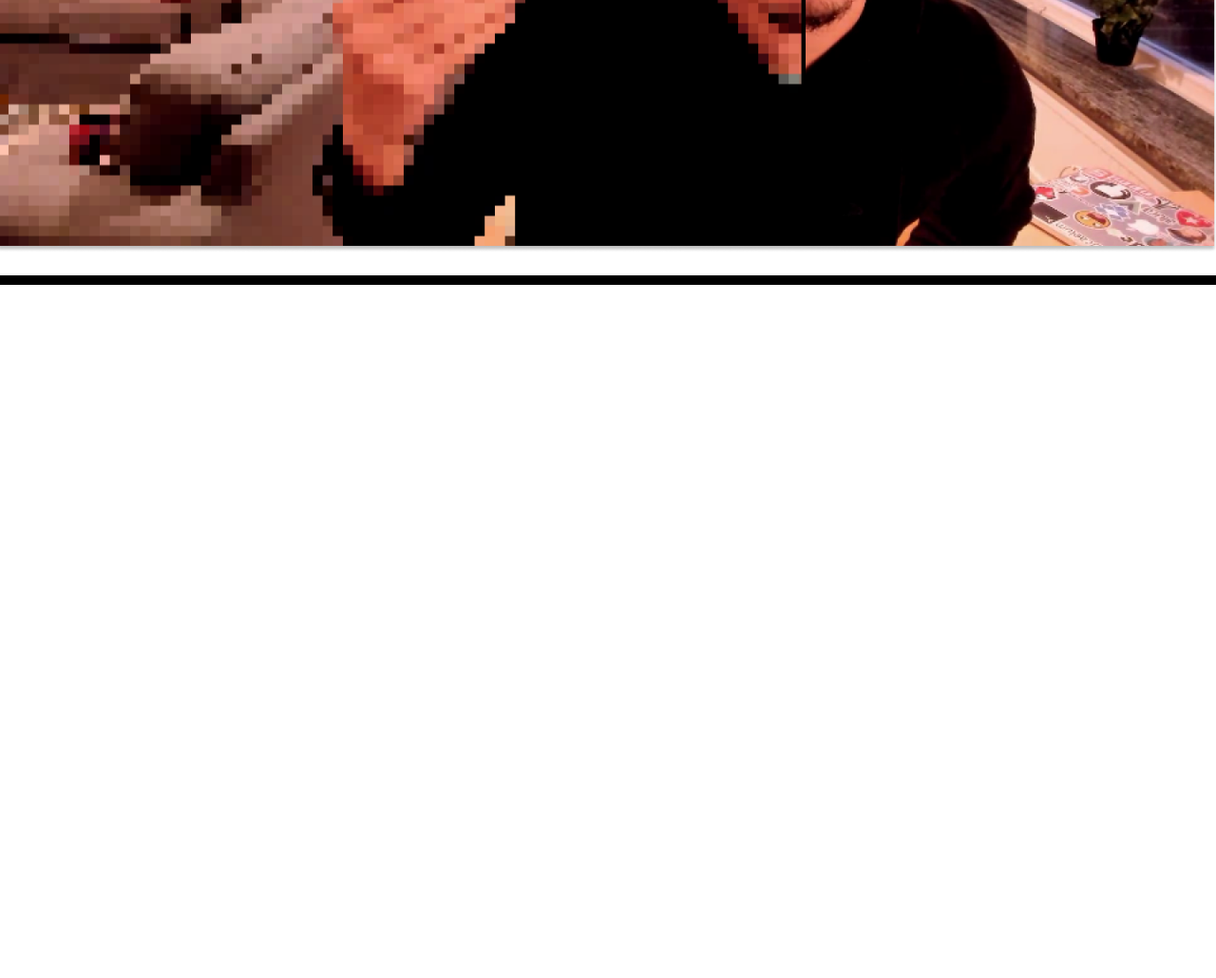
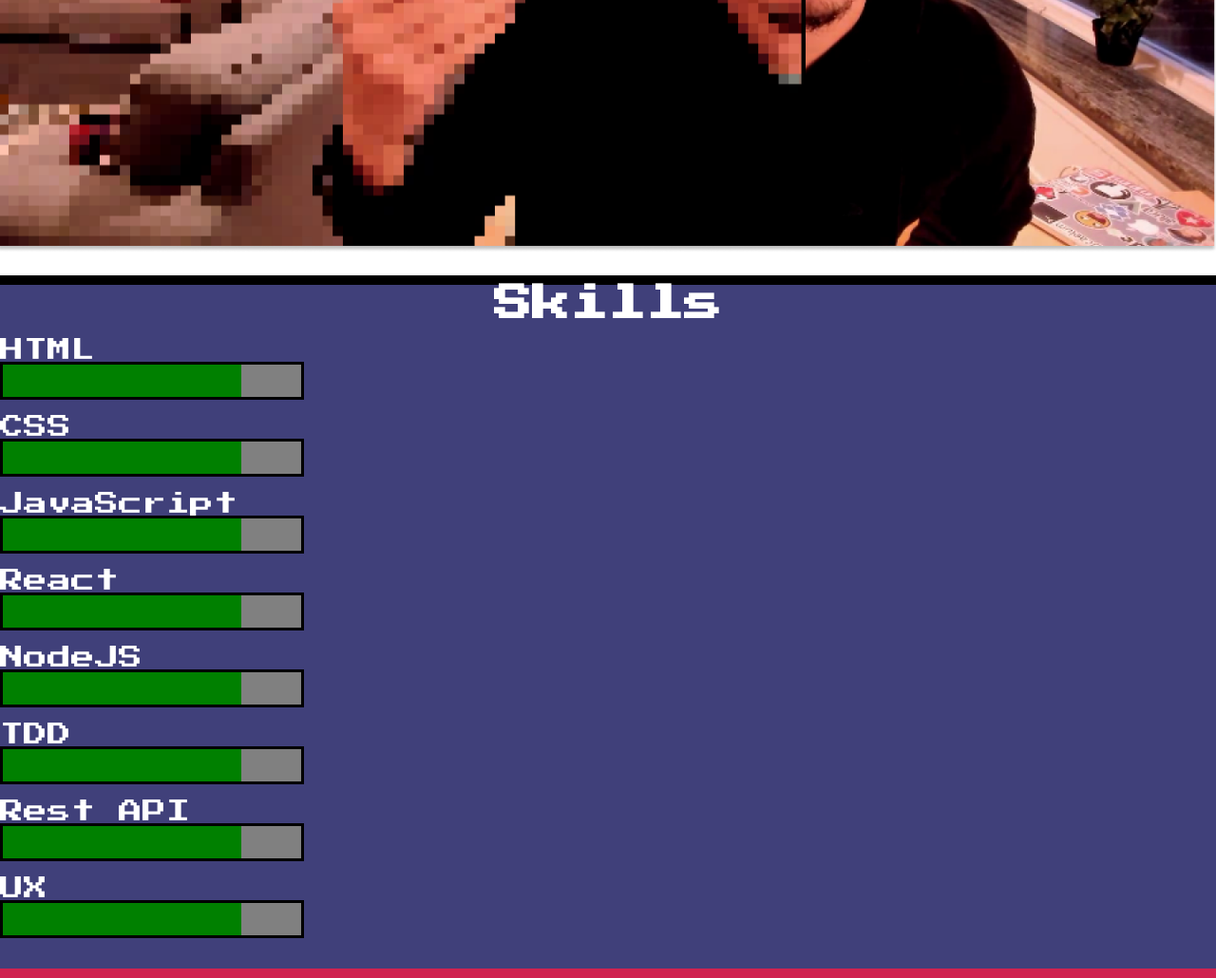
Before and after one commit to tarx-dev/curso-html-css-feliz, a plain HTML site: page index.html in a window 1280 px wide. Shown: the part 536-1566 px from the top of the page at 95% size. Before the commit the page ends 836 px from the top, so only its background shows below. Drawn offline with Linux system fonts and the light colour scheme; files whose address does not match are found by name.

Commit message:
create second variation to title
create second variation to title

```diff
--- a/index.html
+++ b/index.html
@@ -22,6 +22,12 @@
     <link rel="stylesheet" href="./style/components/action.css" />
     <link rel="stylesheet" href="./style/components/header.css" />
     <link rel="stylesheet" href="./style/components/banner.css" />
+    <link rel="stylesheet" href="./style/components/bannerSkills.css" />
+    <link rel="stylesheet" href="./style/components/boxSkills.css" />
+    <link rel="stylesheet" href="./style/components/skills.css" />
+    <link rel="stylesheet" href="./style/components/skills2.css" />
+    <link rel="stylesheet" href="./style/components/subtitle2.css" />
+    <link rel="stylesheet" href="./style/components/barProgress.css" />
   </head>
 
   <body>
@@ -49,5 +55,61 @@
         </div>
       </div>
     </section>
+
+    <section class="bannerSkills">
+      <h1 class="title -second">Skills</h1>
+
+      <div class="boxSkills">
+        <div class="skills">
+          <img src=".//assets/img/ico_html5.png" alt="" />
+          <h2 class="subtitle2">HTML</h2>
+          <progress class="barProgress" value="80" max="100">80%</progress>
+        </div>
+
+        <div class="skills">
+          <img src=".//assets/img/ico_css3.png" alt="" />
+          <h2 class="subtitle2">CSS</h2>
+          <progress class="barProgress" value="80" max="100">80%</progress>
+        </div>
+
+        <div class="skills">
+          <img src=".//assets/img/ico_js.png" alt="" />
+          <h2 class="subtitle2">JavaScript</h2>
+          <progress class="barProgress" value="80" max="100">80%</progress>
+        </div>
+
+        <div class="skills">
+          <img src=".//assets/img/ico_react.png" alt="" />
+          <h2 class="subtitle2">React</h2>
+          <progress class="barProgress" value="80" max="100">80%</progress>
+        </div>
+
+        <div class="skills2">
+          <div class="skills">
+            <img src=".//assets/img/ico_nodejs.png" alt="" />
+            <h2 class="subtitle2">NodeJS</h2>
+            <progress class="barProgress" value="80" max="100">80%</progress>
+          </div>
+
+          <div class="skills">
+            <img src=".//assets/img/ico_tdd.png" alt="" />
+            <h2 class="subtitle2">TDD</h2>
+            <progress class="barProgress" value="80" max="100">80%</progress>
+          </div>
+
+          <div class="skills">
+            <img src=".//assets/img/ico_restapi.png" alt="" />
+            <h2 class="subtitle2">Rest API</h2>
+            <progress class="barProgress" value="80" max="100">80%</progress>
+          </div>
+
+          <div class="skills">
+            <img src=".//assets/img/ico_ux.png" alt="" />
+            <h2 class="subtitle2">UX</h2>
+            <progress class="barProgress" value="80" max="100">80%</progress>
+          </div>
+        </div>
+      </div>
+    </section>
   </body>
 </html>
--- /dev/null
+++ b/style/components/bannerSkills.css
@@ -0,0 +1,6 @@
+.bannerSkills {
+  box-sizing: border-box;
+  height: 730px;
+  background-color: #40407a;
+  border-bottom: 10px solid #cf2250;
+}
--- /dev/null
+++ b/style/components/barProgress.css
@@ -0,0 +1,5 @@
+.barProgress {
+  width: 320px;
+  height: 40px;
+  border: solid;
+}
--- /dev/null
+++ b/style/components/subtitle2.css
@@ -0,0 +1,6 @@
+.subtitle2 {
+  font-family: "Press Start 2P", sans-serif;
+  font-size: 25px;
+  font-weight: 400;
+  color: #fff;
+}
--- a/style/components/title.css
+++ b/style/components/title.css
@@ -4,3 +4,9 @@
   color: #40407a;
   text-shadow: 4px 4px 0px #000000;
 }
+
+.title.-second {
+  color: #fff;
+  text-shadow: none;
+  text-align: center;
+}
```
Also changed, not shown: assets/img/ico_css3.png (added), assets/img/ico_html5.png (added), assets/img/ico_js.png (added), assets/img/ico_nodejs.png (added), assets/img/ico_react.png (added), assets/img/ico_restapi.png (added), assets/img/ico_tdd.png (added), assets/img/ico_ux.png (added), style/components/boxSkills.css (added), style/components/skills.css (added), style/components/skills2.css (added).
